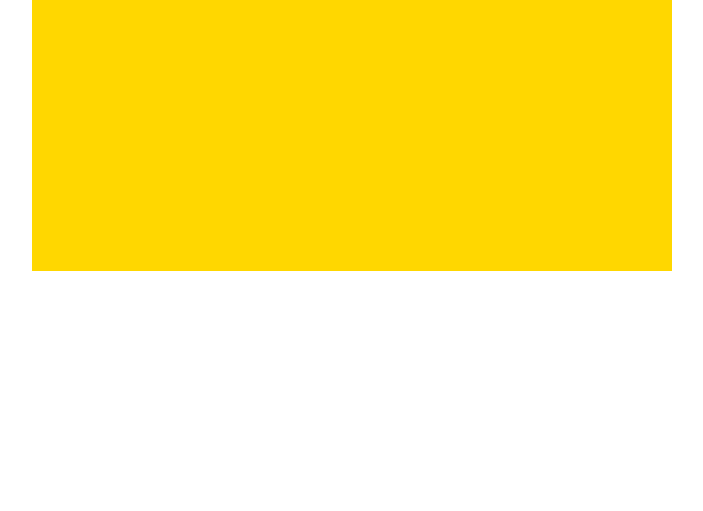
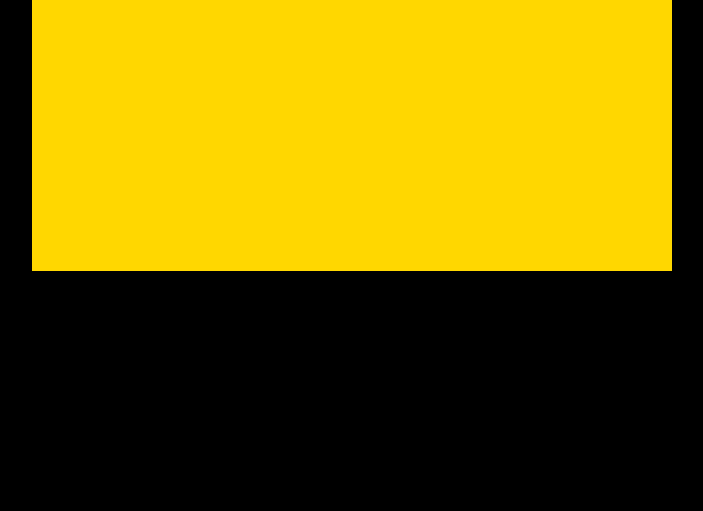
Before and after one commit to xMaxiuuu/ProgramowanieGierISymulacjiSemVRokIII, a plain HTML site: page Lab4_Collisions/game.html in a window 1280 px wide. Shown: the part 289-800 px from the top of the page, without its empty margins (288-991 px from the left). Drawn offline with Linux system fonts and the light colour scheme; a web font is replaced by a local one.

Commit message:
Wykonano Lab4
Poprawiona bledy zadanie jest tak jak byc powinno

```diff
--- a/Lab4_Collisions/css/gameCanvas.css
+++ b/Lab4_Collisions/css/gameCanvas.css
@@ -22,4 +22,6 @@
 
 body{
   text-align: center;
+  background-color: black;
+  color: whitesmoke;
 }
--- a/Lab4_Collisions/js/gameCanvas.js
+++ b/Lab4_Collisions/js/gameCanvas.js
@@ -33,10 +33,9 @@ function onReady() {
         context: aContext
     }), aBackground2 = new BackgroundType({
         nWorldWidth: 5000,
-        y: 800,
-        nWidth: 800,
-        nHeight: 108,
-        strURL: "images/game_background2.jpg",
+        nWidth: 200,
+        nHeight: 100,
+        strURL: "images/lijany.png",
         context: aContext
     }), aPlayer = new PlayerUserType({
         context: aContext
@@ -61,18 +60,18 @@ function onReady() {
     aAnimStandEnemy.appendFrame(560, 0);
     aEnemy.setAnimation(aAnimStandEnemy);
     const aMapTiles_Level10 = [
-        [0, 0, 2, 0, 0, 0, 0, 0, 0, 0, 0, 0, 0, 0, 0, 0, 0, 0, 1, 0],
+        [0, 0, 2, 0, 0, 0, 0, 0, 0, 0, 0, 0, 0, 0, 0, 0, 0, 0, 2, 0],
         [0, 0, 0, 0, 0, 0, 0, 0, 0, 0, 0, 0, 0, 0, 0, 0, 0, 0, 0, 0],
         [0, 0, 0, 0, 0, 0, 0, 0, 0, 0, 0, 0, 0, 0, 0, 2, 0, 0, 0, 0],
-        [0, 0, 0, 0, 0, 1, 0, 0, 1, 0, 0, 0, 0, 0, 0, 0, 0, 0, 0, 0],
-        [0, 0, 0, 0, 0, 0, 0, 0, 0, 2, 0, 0, 0, 0, 0, 0, 0, 0, 0, 0],
-        [0, 0, 0, 0, 0, 0, 0, 0, 0, 0, 1, 0, 0, 0, 0, 0, 0, 0, 0, 0],
+        [0, 2, 0, 0, 0, 2, 0, 0, 2, 0, 0, 0, 0, 0, 0, 0, 0, 0, 0, 0],
+        [0, 2, 0, 0, 0, 0, 0, 0, 2, 0, 0, 0, 0, 0, 0, 0, 0, 0, 0, 0],
+        [2, 2, 0, 0, 0, 0, 0, 0, 2, 0, 0, 0, 0, 0, 0, 0, 0, 0, 0, 0],
         [1, 3, 1, 1, 2, 1, 1, 1, 1, 3, 2, 1, 1, 1, 1, 1, 1, 2, 1, 1]
     ], aAnimTile0 = new AnimationType({
         strURL: "images/game_tiles.png",
         context: aContext
     }), aAnimTile1 = new AnimationType({
-        strURL: "images/game_tiles.png",
+        strURL: "images/game_tiles2.png",
         context: aContext
     }), aAnimTile2 = new AnimationType({
         strURL: "images/game_tiles.png",
--- a/Lab4_Collisions/js/gameCanvas_PlayerUser.js
+++ b/Lab4_Collisions/js/gameCanvas_PlayerUser.js
@@ -112,10 +112,10 @@ class PlayerUserType extends PlayerType {
         else {
             switch (aePlayerState) {
                 case WALK_LEFT:
-                    this.setX(this.getX() - this.dWalkSpeed * adElapsedTime);
+                    this.dSpeedX = -this.dWalkSpeed;
                     break;
                 case WALK_RIGHT:
-                    this.setX(this.getX() + this.dWalkSpeed * adElapsedTime);
+                    this.dSpeedX = this.dWalkSpeed;
                     break;
                 default:
                     break;
--- a/Lab4_Collisions/src/gameCanvas_PlayerUser.ts
+++ b/Lab4_Collisions/src/gameCanvas_PlayerUser.ts
@@ -149,10 +149,10 @@ class PlayerUserType extends PlayerType {
         } else{
             switch (aePlayerState){
                 case WALK_LEFT:
-                    this.setX(this.getX() - this.dWalkSpeed * adElapsedTime)
+                    this.dSpeedX = -this.dWalkSpeed
                     break
                 case WALK_RIGHT:
-                    this.setX(this.getX() + this.dWalkSpeed * adElapsedTime)
+                    this.dSpeedX = this.dWalkSpeed
                     break
                 default:
                     break
```
Also changed, not shown: Lab4_Collisions/src/gameCanvas.ts (+8 -9 lines), Lab4_Collisions/images/game_background2.jpg (deleted), Lab4_Collisions/images/game_tiles2.png (added), Lab4_Collisions/images/lijany.png (added).
